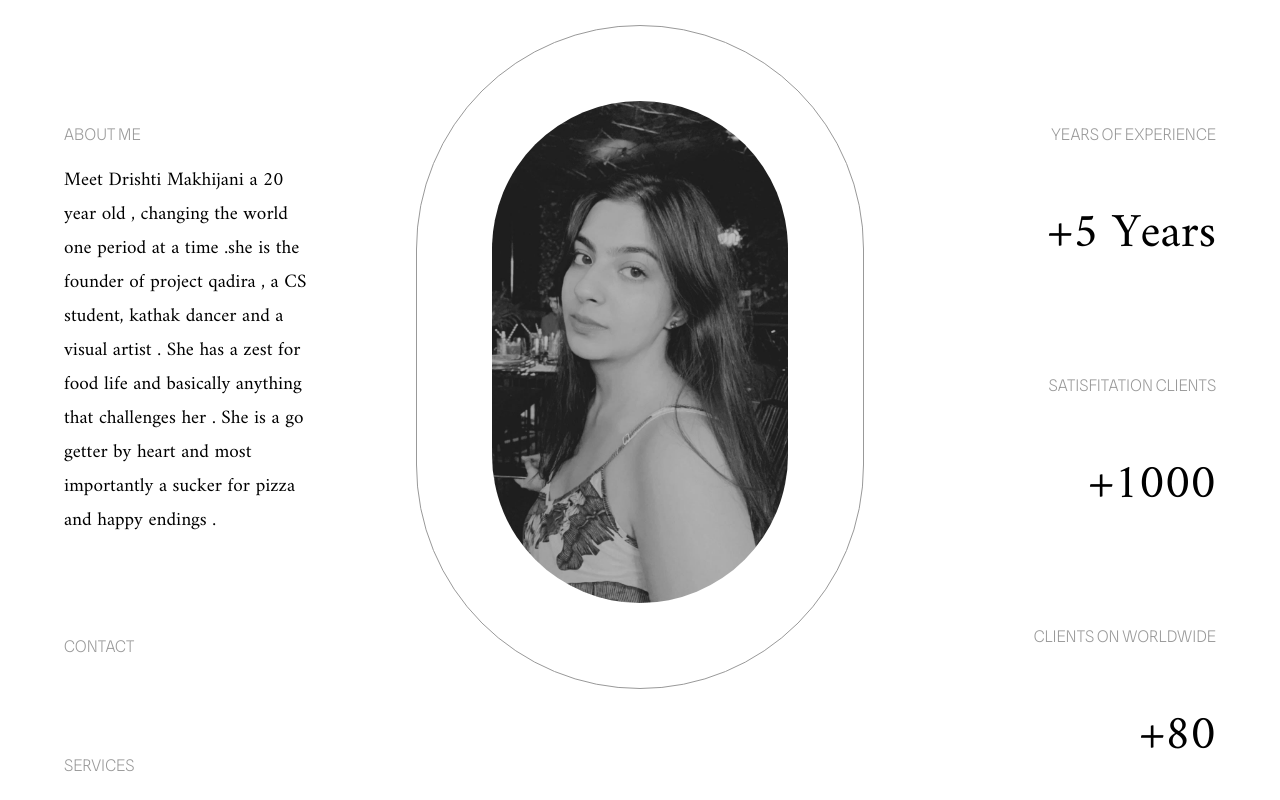
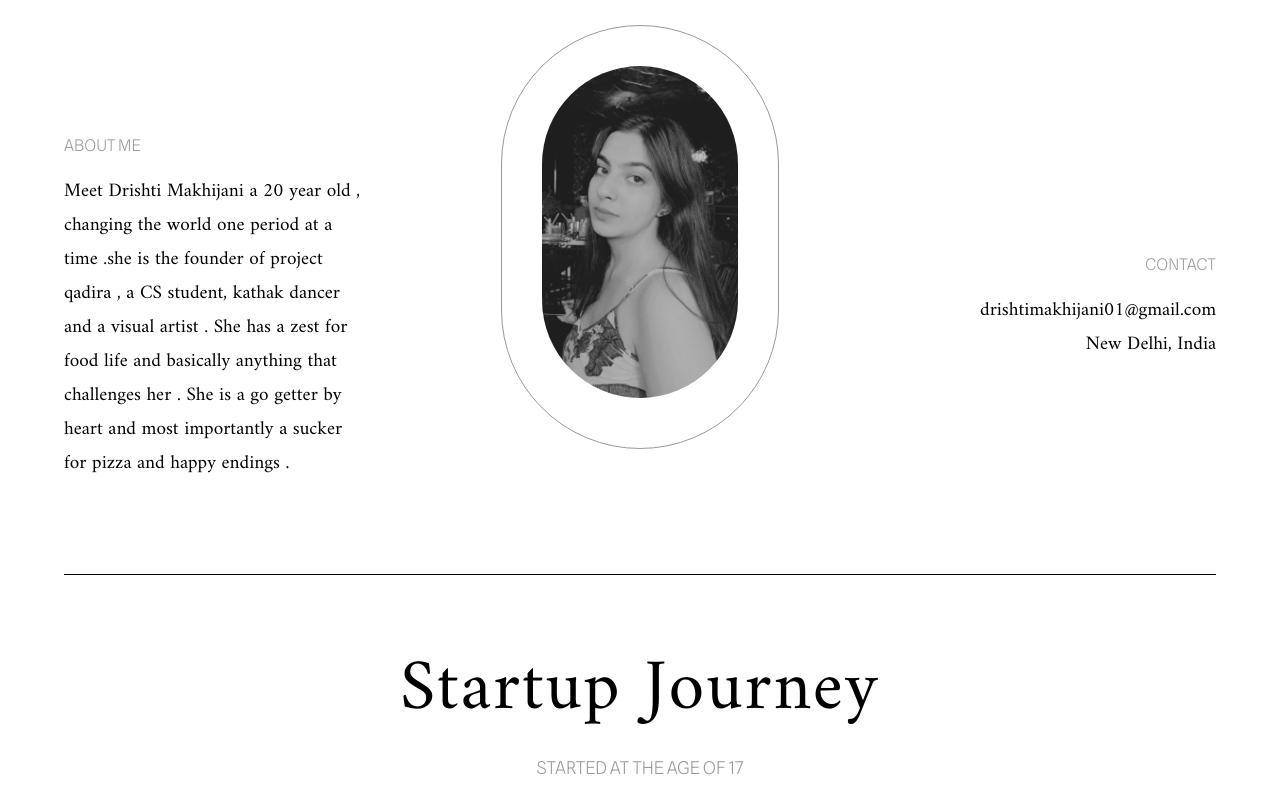
Before and after one commit to AVIVASHISHTA29/drishtiPortfolio2022, a Next.js app: page / in a window 1280 px wide. Shown: the part 520-1320 px from the top of the page. Built offline with nearby package versions, Linux system fonts and the light colour scheme.

Commit message:
final changes

```diff
--- a/component/AboutMe/index.js
+++ b/component/AboutMe/index.js
@@ -15,20 +15,12 @@ function AboutMe() {
             and most importantly a sucker for pizza and happy endings .
           </p>
         </div>
-        <div className={styles.textContainer}>
-          <h1>CONTACT</h1>
-          <p></p>
-        </div>
-        <div className={styles.textContainer}>
-          <h1>SERVICES</h1>
-          <p></p>
-        </div>
       </div>
       <div className={styles.imgContainer}>
         <Image src="/assets/drishti.jpeg" height="1020" width="600" />
       </div>
       <div className={styles.rightContainer}>
-        <div
+        {/* <div
           className={styles.textContainer}
           style={{ textAlign: "right", marginLeft: "auto", display: "block" }}
         >
@@ -48,6 +40,14 @@ function AboutMe() {
         >
           <h1>CLIENTS ON WORLdWIDE</h1>
           <p style={{ fontSize: "3rem" }}>+80</p>
+        </div> */}
+        <div
+          className={styles.textContainer}
+          style={{ textAlign: "right", marginLeft: "auto" }}
+        >
+          <h1>CONTACT</h1>
+          <p style={{ marginBottom: 0 }}>drishtimakhijani01@gmail.com</p>
+          <p style={{ marginTop: 0 }}>New Delhi, India</p>
         </div>
       </div>
     </div>
--- a/component/AboutMe/styles.module.css
+++ b/component/AboutMe/styles.module.css
@@ -25,22 +25,31 @@
 }
 
 .leftContainer {
-  width: 32%;
+  display: flex;
+  width: 40%;
+  align-items: center;
 }
 
 .imgContainer {
-  width: 40%;
-  padding: 75px;
+  width: 25%;
+  padding: 40px;
   height: fit-content;
   border: 1px solid #999999;
   border-radius: 500px;
+  transition: padding ease-in 0.2s;
 }
+
+/* .imgContainer:hover {
+  padding: 60px;
+} */
 
 .imgContainer span {
   border-radius: 500px;
 }
 .rightContainer {
-  width: 32%;
+  display: flex;
+  width: 40%;
+  align-items: center;
 }
 
 @media only screen and (max-width: 1000px) {
@@ -69,5 +78,6 @@
     margin-left: auto;
     margin-right: auto !important;
     order: 1;
+    padding: 50px;
   }
 }
--- a/component/Header/styles.module.css
+++ b/component/Header/styles.module.css
@@ -78,7 +78,7 @@
     width: 100%;
     left: 0%;
     position: fixed;
-    border-bottom: 2px solid #999999;
+    border-bottom: 2px solid #000;
     padding: 20px;
   }
   .rightContainer {
--- a/component/StartupJourney/index.js
+++ b/component/StartupJourney/index.js
@@ -42,7 +42,7 @@ function StartupJourney() {
             </p>
           </div>
         </Link>
-        <Link href="">
+        <Link href="https://instagram.com/temptationtalks?utm_medium=copy_link">
           <div className={styles.imgDiv}>
             <Image
               className={styles.imagelogo}
@@ -65,6 +65,7 @@ function StartupJourney() {
             </p>
           </div>
         </Link>
+        <Link href="/">
           <div className={styles.imgDiv}>
             <Image
               className={styles.imagelogo}
@@ -97,6 +98,7 @@ function StartupJourney() {
               Bloggers
             </p>
           </div>
+        </Link>
       </div>
     </div>
   );
```
Lines whose indentation alone changed are shown as unchanged.
